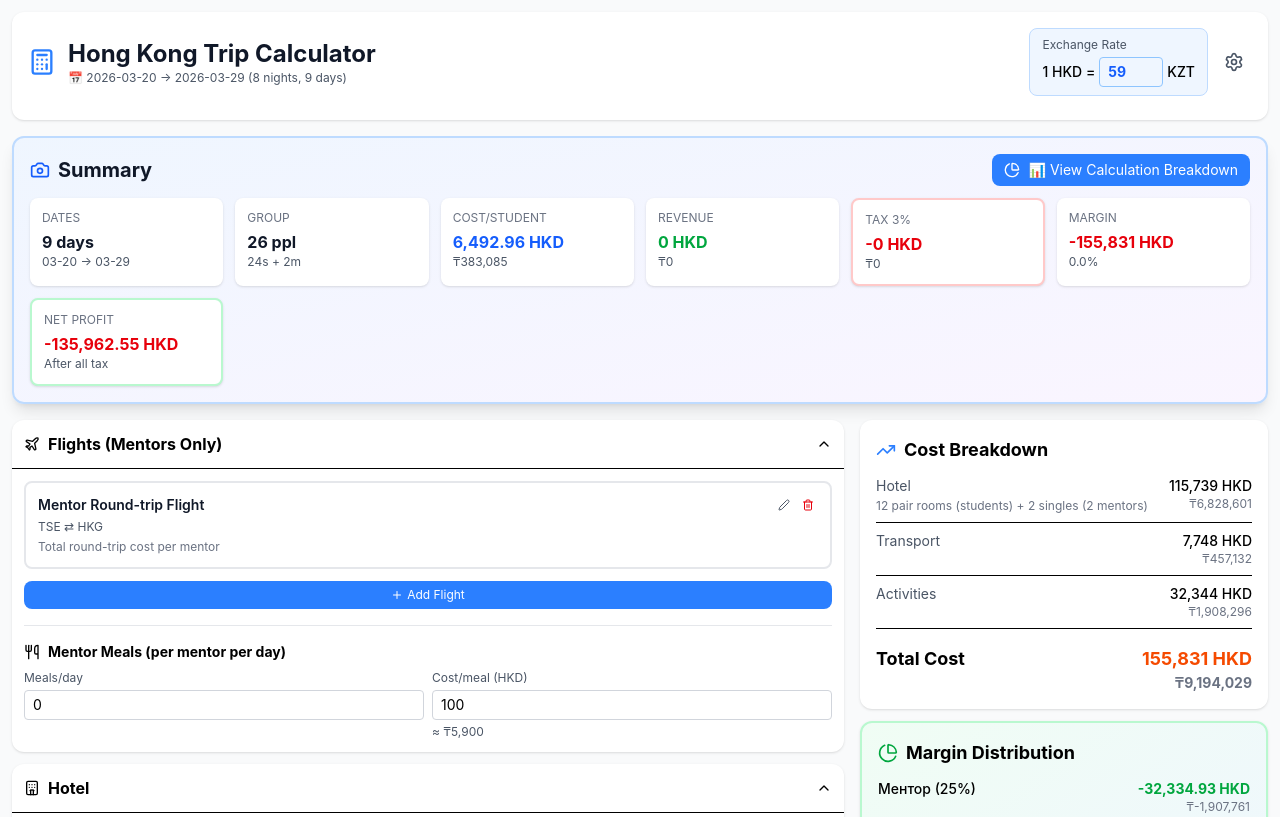
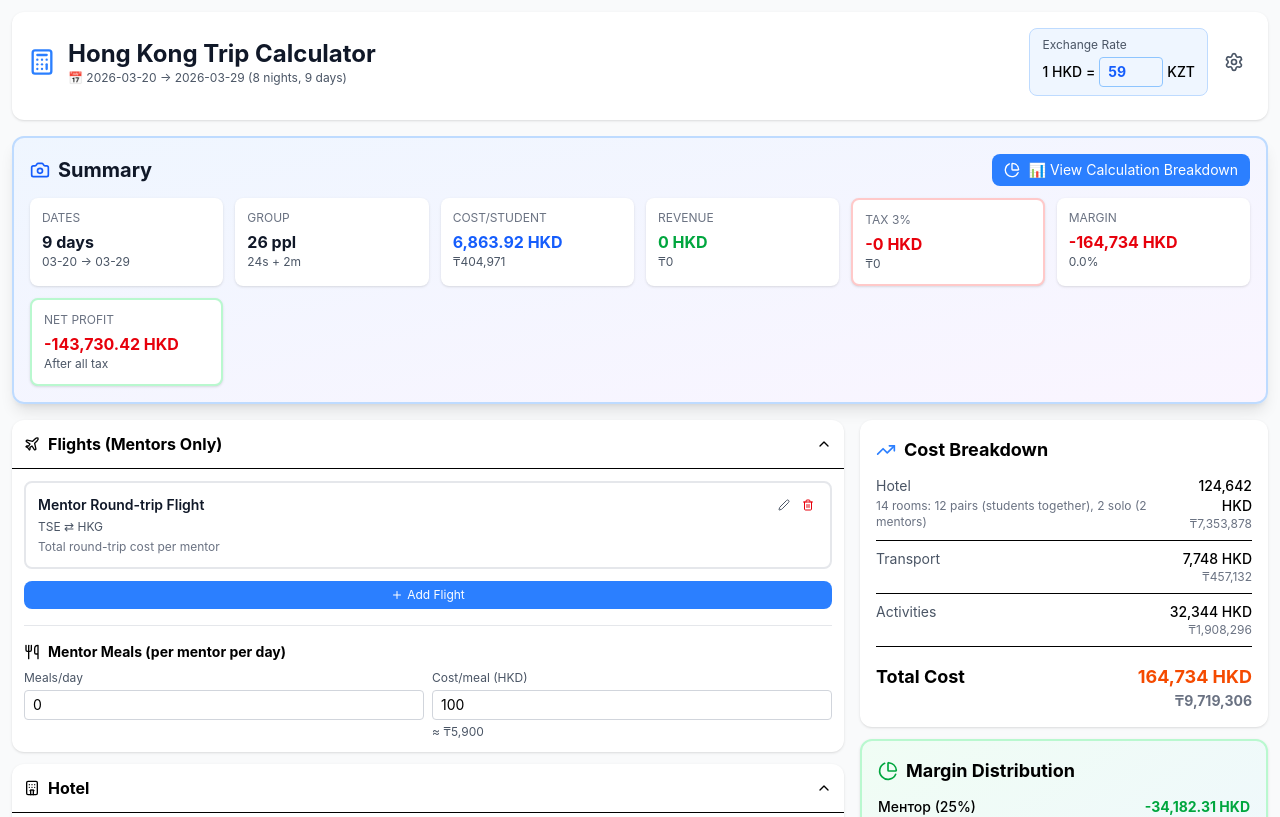
Before and after one commit to ShhTair/hk-trip-calculator, a React (Vite) app: page / in a window 1280 px wide. Shown: the top 817 px of the page. Built offline with nearby package versions, Linux system fonts and the light colour scheme.

Commit message:
fix: Hotel calculation - mentors get pair rooms (queen bed) solo, not pricePerPerson

```diff
--- a/src/App.tsx
+++ b/src/App.tsx
@@ -273,15 +273,17 @@ function App() {
   const calculateHotelCost = () => {
     const studentPairs = Math.floor(settings.students / 2);
     const studentSingles = settings.students % 2;
-    const mentorSingles = settings.mentors;
-
-    const pairsCost = studentPairs * selectedHotel.pricePerPair;
-    const singlesCost = (studentSingles + mentorSingles) * selectedHotel.pricePerPerson;
+    const mentorRooms = settings.mentors; // Each mentor gets their own pair room (queen bed)
+
+    // Students in pairs + odd student in pair room (queen bed) + each mentor in pair room (queen bed)
+    const totalPairRooms = studentPairs + studentSingles + mentorRooms;
+    const totalCost = totalPairRooms * selectedHotel.pricePerPair;
 
     return {
-      total: pairsCost + singlesCost,
+      total: totalCost,
       pairs: studentPairs,
-      singles: studentSingles + mentorSingles
+      soloRooms: studentSingles + mentorRooms, // Rooms with 1 person (but still pair/queen size)
+      totalRooms: totalPairRooms
     };
   };
 
@@ -539,9 +541,9 @@ function App() {
                 <div className="text-sm space-y-2">
                   <div className="flex justify-between items-start">
                     <div>
-                      <div>• Hotel ({hotelCost.pairs} pair{hotelCost.pairs !== 1 ? 's' : ''} + {hotelCost.singles} single{hotelCost.singles !== 1 ? 's' : ''})</div>
+                      <div>• Hotel ({hotelCost.totalRooms} room{hotelCost.totalRooms !== 1 ? 's' : ''})</div>
                       <div className="text-xs text-gray-500 ml-3 mt-0.5">
-                        Students in pairs, {settings.mentors} mentor{settings.mentors !== 1 ? 's' : ''} in singles{settings.students % 2 > 0 ? ', +1 student single' : ''}
+                        {hotelCost.pairs} pair{hotelCost.pairs !== 1 ? 's' : ''} (students together){hotelCost.soloRooms > 0 ? `, ${hotelCost.soloRooms} solo (${settings.students % 2 > 0 ? '1 student + ' : ''}${settings.mentors} mentor${settings.mentors !== 1 ? 's' : ''})` : ''}
                       </div>
                     </div>
                     <span className="ml-2">{formatPrice(hotelCost.total, settings.exchangeRate).hkd}</span>
@@ -1662,7 +1664,7 @@ function App() {
                   <div>
                     <span className="text-gray-600">Hotel</span>
                     <div className="text-xs text-gray-500 mt-0.5">
-                      {hotelCost.pairs} pair room{hotelCost.pairs !== 1 ? 's' : ''} (students) + {hotelCost.singles} single{hotelCost.singles !== 1 ? 's' : ''} ({settings.students % 2 > 0 ? '1 student + ' : ''}{settings.mentors} mentor{settings.mentors !== 1 ? 's' : ''})
+                      {hotelCost.totalRooms} room{hotelCost.totalRooms !== 1 ? 's' : ''}: {hotelCost.pairs} pair{hotelCost.pairs !== 1 ? 's' : ''} (students together){hotelCost.soloRooms > 0 ? `, ${hotelCost.soloRooms} solo (${settings.students % 2 > 0 ? '1 student + ' : ''}${settings.mentors} mentor${settings.mentors !== 1 ? 's' : ''})` : ''}
                     </div>
                   </div>
                   <div className="text-right">
```
